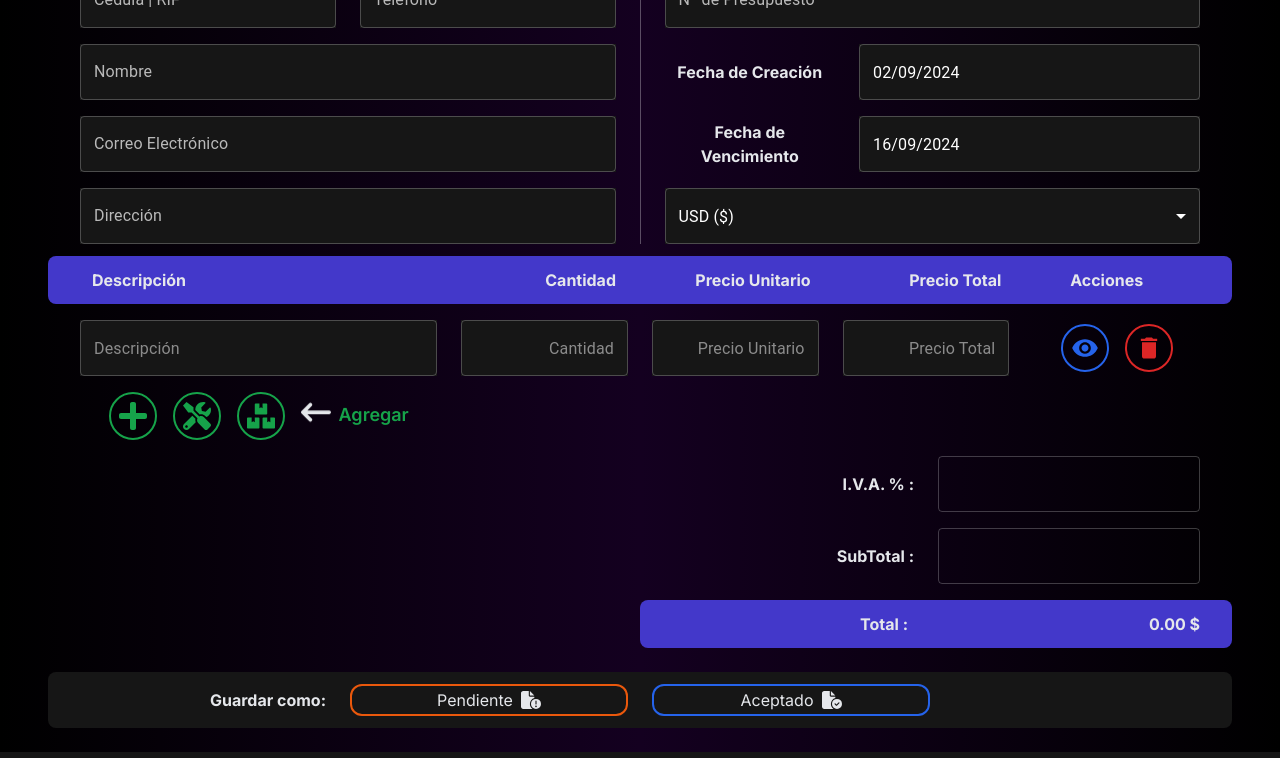
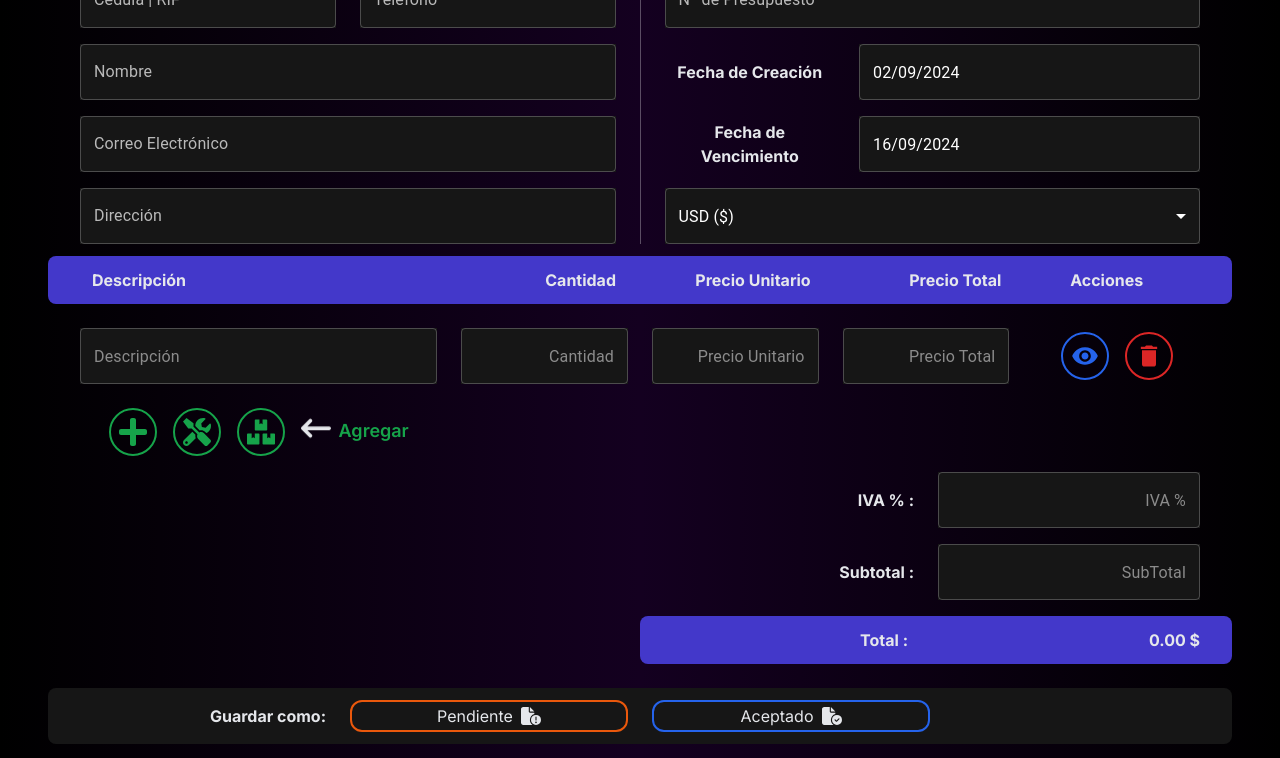
Before and after one commit to Josubaze/servi-autos, a Next.js app: page /create/budget in a window 1280 px wide. Shown: the part 412-1170 px from the top of the page. Built offline with nearby package versions, Linux system fonts and the light colour scheme; no server answers; the database is empty.

Commit message:
First implementation of product list in budget

```diff
--- /dev/null
+++ b/src/components/Budget/BudgetAddLineButton/BudgetAddLineButton.tsx
@@ -0,0 +1,36 @@
+// ActionButtons.tsx
+import React from "react";
+import { FaPlus, FaTools, FaBoxes } from "react-icons/fa";
+import { FaArrowLeftLong } from "react-icons/fa6";
+import Tooltip from "@mui/material/Tooltip";
+
+export const BudgetAddLineButton = () => {
+  return (
+    <div className="grid grid-cols-6 rounded-lg w-full px-8 pt-4 gap-x-6">
+      <div className="col-span-2 gap-x-4 flex justify-center items-center">
+        <Tooltip title="Agregar Fila" arrow>
+          <button className="w-12 h-12 rounded-full bg-transparent border-2 border-green-600 flex justify-center items-center text-white transition-all ease-in-out delay-150 hover:scale-110 hover:bg-green-600 hover:text-white duration-300">
+            <FaPlus className="w-12 h-12 p-2 text-green-600 hover:text-white transition-all ease-in-out delay-150 hover:scale-110" />
+          </button>
+        </Tooltip>
+
+        <Tooltip title="Agregar Servicio" arrow>
+          <button className="w-12 h-12 rounded-full bg-transparent border-2 border-green-600 flex justify-center items-center text-white transition-all ease-in-out delay-150 hover:scale-110 hover:bg-green-600 hover:text-white duration-300">
+            <FaTools className="w-12 h-12 p-2 text-green-600 hover:text-white transition-all ease-in-out delay-150 hover:scale-110" />
+          </button>
+        </Tooltip>
+
+        <Tooltip title="Agregar Producto" arrow>
+          <button className="w-12 h-12 rounded-full bg-transparent border-2 border-green-600 flex justify-center items-center text-white transition-all ease-in-out delay-150 hover:scale-110 hover:bg-green-600 hover:text-white duration-300">
+            <FaBoxes className="w-12 h-12 p-2 text-green-600 hover:text-white transition-all ease-in-out delay-150 hover:scale-110" />
+          </button>
+        </Tooltip>
+
+        <div className="flex gap-x-2">
+          <FaArrowLeftLong className="text-3xl animate-bounce" />
+          <span className="text-lg font-semibold text-green-600">Agregar</span>
+        </div>
+      </div>
+    </div>
+  );
+};
--- /dev/null
+++ b/src/components/Budget/BudgetAddLineButton/index.tsx
@@ -0,0 +1 @@
+export { BudgetAddLineButton } from './BudgetAddLineButton'
--- /dev/null
+++ b/src/components/Budget/BudgetProductTable/BudgetProductTable.tsx
@@ -0,0 +1,74 @@
+import React from "react";
+import { Table, TableBody, TableCell, TableContainer, TableHead, TableRow, Paper, Tooltip, ThemeProvider } from "@mui/material";
+import { MdDelete } from "react-icons/md";
+import { motion } from "framer-motion";
+import { darkTheme } from "src/styles/themes/themeTable";
+
+interface Producto {
+  id: number;
+  nombre: string;
+  categoria: string;
+  cantidad: number;
+  precio: number;
+}
+
+interface ProductTableProps {
+  productos: Producto[];
+}
+
+export const BudgetProductTable = ({ productos }: ProductTableProps) => {
+  return (
+    <div className="px-12">
+        <ThemeProvider theme={darkTheme}>
+            <TableContainer component={Paper}>
+            <motion.div
+                initial={{ maxHeight: 0, opacity: 0 }}
+                animate={{ maxHeight: "500px", opacity: 1 }}
+                exit={{ maxHeight: 0, opacity: 0 }}
+                transition={{ duration: 0.5 }}
+                style={{ overflow: "hidden" }}
+            >
+                <Table size="small">
+                <TableHead>
+                    <TableRow>
+                    <TableCell>ID</TableCell>
+                    <TableCell>Nombre</TableCell>
+                    <TableCell>Categoría</TableCell>
+                    <TableCell>Cantidad</TableCell>
+                    <TableCell>Precio</TableCell>
+                    <TableCell>Acciones</TableCell>
+                    </TableRow>
+                </TableHead>
+                <TableBody>
+                    {productos.map((product) => (
+                    <motion.tr
+                        key={product.id}
+                        initial={{ opacity: 0, y: -20 }}    // Inicia desde arriba
+                        animate={{ opacity: 1, y: 0 }}       // Se despliega
+                        exit={{ opacity: 0, y: 20 }}         // Se desvanece hacia abajo
+                        transition={{ duration: 0.4 }}
+                    >
+                        <TableCell>{product.id}</TableCell>
+                        <TableCell>{product.nombre}</TableCell>
+                        <TableCell>{product.categoria}</TableCell>
+                        <TableCell>{product.cantidad}</TableCell>
+                        <TableCell>${product.precio.toLocaleString()}</TableCell>
+                        <TableCell className="flex justify-center items-center">
+                        <Tooltip title="Eliminar Producto">
+                            <button
+                            className="w-6 h-6 rounded-full bg-transparent border border-red-600 flex justify-center items-center text-red-600 transition-all ease-in-out delay-150 hover:bg-red-600 hover:text-white"
+                            >
+                            <MdDelete className="w-5 h-5" />
+                            </button>
+                        </Tooltip>
+                        </TableCell>
+                    </motion.tr>
+                    ))}
+                </TableBody>
+                </Table>
+            </motion.div>
+            </TableContainer>
+        </ThemeProvider>
+    </div>
+  );
+};
--- /dev/null
+++ b/src/components/Budget/BudgetProductTable/index.tsx
@@ -0,0 +1 @@
+export { BudgetProductTable } from './BudgetProductTable'
--- a/src/components/Budget/BudgetSummary/BudgetSummary.tsx
+++ b/src/components/Budget/BudgetSummary/BudgetSummary.tsx
@@ -3,6 +3,7 @@ import React from "react";
 import { ThemeProvider } from "@mui/material/styles";
 import { TextFieldTheme } from "src/styles/themes/themeTextField";
 import { TextField } from "@mui/material";
+import { NumericFormat } from "react-number-format";
 
 export const BudgetSummary = () => {
   return (
@@ -10,15 +11,21 @@ export const BudgetSummary = () => {
       {/* IVA */}
       <div className="grid grid-cols-4 rounded-lg w-full px-8 pt-4 gap-x-6">
         <div className="col-start-3 font-bold content-center text-right">
-          <label htmlFor="tax">I.V.A. % :</label>
+          <label htmlFor="tax">IVA % :</label>
         </div>
-        <div>
+        <div className="bg-black-nav">
           <ThemeProvider theme={TextFieldTheme}>
-            <TextField
+            <NumericFormat
+              customInput={TextField}
+              placeholder="IVA %"
               variant="outlined"
               fullWidth
-              type="number"
-              id="tax"
+              type="text"
+              allowNegative={false}
+              decimalScale={0}
+              fixedDecimalScale={false}
+              decimalSeparator=","
+              thousandSeparator="."
               sx={{ input: { textAlign: "right" } }}
             />
           </ThemeProvider>
@@ -28,15 +35,21 @@ export const BudgetSummary = () => {
       {/* SUBTOTAL */}
       <div className="grid grid-cols-4 rounded-lg w-full px-8 pt-4 gap-x-6">
         <div className="col-start-3 font-bold content-center text-right">
-          <label htmlFor="subtotal">SubTotal :</label>
+          <label htmlFor="subtotal">Subtotal :</label>
         </div>
-        <div>
+        <div className="bg-black-nav">
           <ThemeProvider theme={TextFieldTheme}>
-            <TextField
+            <NumericFormat
+              customInput={TextField}
+              placeholder="SubTotal"
               variant="outlined"
               fullWidth
-              type="number"
-              id="subtotal"
+              type="text"
+              allowNegative={false}
+              decimalScale={0}
+              fixedDecimalScale={false}
+              decimalSeparator=","
+              thousandSeparator="."
               sx={{ input: { textAlign: "right" } }}
             />
           </ThemeProvider>
--- a/src/components/Budget/BudgetTable/BudgetTable.tsx
+++ b/src/components/Budget/BudgetTable/BudgetTable.tsx
@@ -1,30 +1,47 @@
-import React from "react";
-import { FaPlus } from "react-icons/fa";
-import { MdDelete, MdVisibility } from "react-icons/md";
-import TextField from "@mui/material/TextField";
+// BudgetTable.tsx
+import React, { useState } from "react";
 import { ThemeProvider } from "@mui/material/styles";
 import { TextFieldTheme } from "src/styles/themes/themeTextField";
 import { NumericFormat } from "react-number-format";
-import Tooltip from "@mui/material/Tooltip";
-import { FaBoxes } from "react-icons/fa";
-import { FaTools } from "react-icons/fa";
-import { FaArrowLeftLong } from "react-icons/fa6";
+import { BudgetProductTable } from "../BudgetProductTable";
+import { BudgetAddLineButton } from "../BudgetAddLineButton";
+import { TextField, Tooltip } from "@mui/material";
+import { MdDelete, MdVisibility } from "react-icons/md";
 
+
+interface Producto {
+  id: number;
+  nombre: string;
+  categoria: string;
+  cantidad: number;
+  precio: number;
+}
 export const BudgetTable = () => {
+  const [productos, setProductos] = useState<Producto[]>([]);
+  const [showDetails, setShowDetails] = useState(false);
+
+  const datosEjemplo: Producto[] = [
+    { id: 1, nombre: "Producto 1", categoria: "Categoría A", cantidad: 2, precio: 50 },
+    { id: 2, nombre: "Producto 2", categoria: "Categoría B", cantidad: 1, precio: 100 },
+  ];
+
+  const handleViewDetails = () => {
+    setProductos(datosEjemplo);
+    setShowDetails((prev) => !prev);
+  };
+
   return (
     <>
-      {/* columnas de tabla */}
-      <div className="grid grid-cols-6 rounded-lg w-full bg-indigo-700 px-8 py-3"> {/* Cambiar grid-cols-4 a grid-cols-6 */}
-        <div className="font-bold text-start pl-3 col-span-2">Descripción</div> {/* Columna más ancha para Descripción */}
+      <div className="grid grid-cols-6 rounded-lg w-full bg-indigo-700 px-8 py-3">
+        <div className="font-bold text-start pl-3 col-span-2">Descripción</div>
         <div className="font-bold text-end pr-6">Cantidad</div>
         <div className="font-bold text-end pr-4">Precio Unitario</div>
         <div className="font-bold text-end pr-3">Precio Total</div>
-        <div className="font-bold text-center">Acciones</div> {/* Columna más estrecha para Acciones */}
+        <div className="font-bold text-center">Acciones</div>
       </div>
 
-      {/* datos de tabla */}
-      <div className="grid grid-cols-6 rounded-lg w-full px-8 pt-4 gap-x-6"> {/* Cambiar grid-cols-4 a grid-cols-6 */}
-        <div className="bg-black-nav col-span-2">
+      <div className="grid grid-cols-6 rounded-lg w-full px-8 py-2 mt-4 gap-x-6">
+      <div className="col-span-2 bg-black-nav">
           <ThemeProvider theme={TextFieldTheme}>
             <TextField
               placeholder="Descripción"
@@ -90,12 +107,14 @@ export const BudgetTable = () => {
           </ThemeProvider>
         </div>
 
+
         {/* Columna de botones */}
         <div className="flex justify-center items-center gap-4">
           {/* Botón Ver Detalles */}
             <Tooltip title="Ver Detalles" arrow>
                 <button className="w-12 h-12 rounded-full bg-transparent border-2 border-blue-600 flex justify-center items-center text-white transition-all ease-in-out delay-150 hover:scale-110 hover:bg-blue-600 hover:text-white duration-300">
-                    <MdVisibility className="w-12 h-12 p-2 text-blue-600 hover:text-white transition-all ease-in-out delay-150 hover:scale-110" />
+                    <MdVisibility className="w-12 h-12 p-2 text-blue-600 hover:text-white transition-all ease-in-out delay-150 hover:scale-110"
+                    onClick={handleViewDetails}/>
                 </button>
             </Tooltip>
 
@@ -108,36 +127,11 @@ export const BudgetTable = () => {
         </div>
       </div>
 
-      {/* opciones de agregar linea de factura */}
-        <div className="grid grid-cols-6 rounded-lg w-full px-8 pt-4 gap-x-6">
-            {/* Columna para los botones */}
-            <div className="col-span-2 gap-x-4 flex justify-center items-center">
-                <Tooltip title="Agregar Fila" arrow>
-                <button className="w-12 h-12 rounded-full bg-transparent border-2 border-green-600 flex justify-center items-center text-white transition-all ease-in-out delay-150 hover:scale-110 hover:bg-green-600 hover:text-white duration-300">
-                    <FaPlus className="w-12 h-12 p-2 text-green-600 hover:text-white transition-all ease-in-out delay-150 hover:scale-110" />
-                </button>
-                </Tooltip>
+      {/* Tabla de productos */}
+      {showDetails && <BudgetProductTable productos={productos} />}
 
-                <Tooltip title="Agregar Servicio" arrow>
-                <button className="w-12 h-12 rounded-full bg-transparent border-2 border-green-600 flex justify-center items-center text-white transition-all ease-in-out delay-150 hover:scale-110 hover:bg-green-600 hover:text-white duration-300">
-                    <FaTools className="w-12 h-12 p-2 text-green-600 hover:text-white transition-all ease-in-out delay-150 hover:scale-110" />
-                </button>
-                </Tooltip>
-
-                <Tooltip title="Agregar Producto" arrow>
-                <button className="w-12 h-12 rounded-full bg-transparent border-2 border-green-600 flex justify-center items-center text-white transition-all ease-in-out delay-150 hover:scale-110 hover:bg-green-600 hover:text-white duration-300">
-                    <FaBoxes className="w-12 h-12 p-2 text-green-600 hover:text-white transition-all ease-in-out delay-150 hover:scale-110" />
-                </button>
-                </Tooltip>
-
-                {/* Flecha y texto */}
-                <div className="flex gap-x-2">
-                    <FaArrowLeftLong className="text-3xl animate-bounce"/>
-                    <span className="text-lg font-semibold text-green-600" >Agregar</span>
-
-                </div>
-            </div>
-        </div>
+      {/* Opciones de agregar línea de factura */}
+      <BudgetAddLineButton />
     </>
   );
 };
```
Also changed, not shown: src/styles/themes/themeTable.ts (+15 -4 lines).
